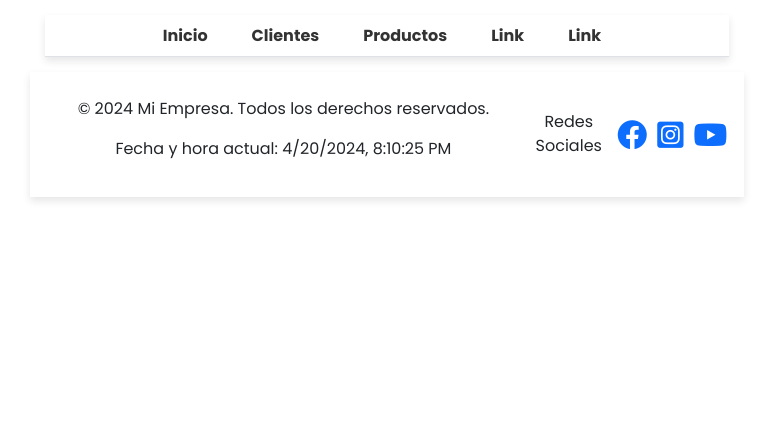
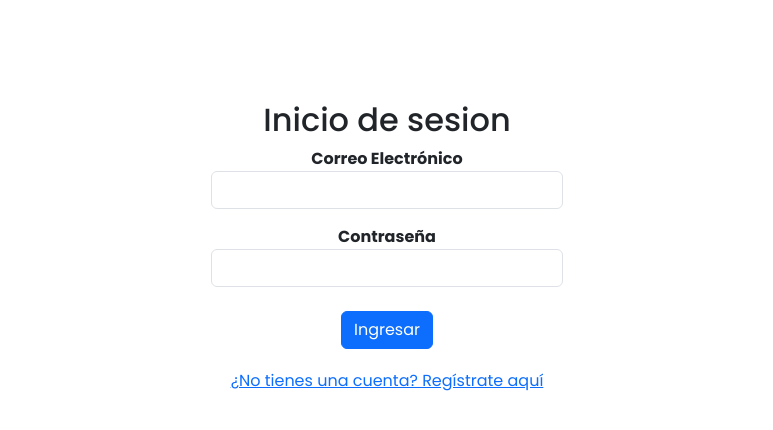
Before and after one commit to jarold-creator/proyecto-colombiaTech, a React (Create React App) app in the folder proyecto-final/frontend/: page / in a window 1280 px wide. Shown: the top 430 px of the page, without its empty margins (253-1026 px from the left). Built offline with nearby package versions, Linux system fonts and the light colour scheme.

Commit message:
Implementa el no renderizado de footer en Login

```diff
--- a/proyecto-final/frontend/package.json
+++ b/proyecto-final/frontend/package.json
@@ -11,8 +11,10 @@
     "bootstrap": "^5.3.3",
     "react": "^18.2.0",
     "react-dom": "^18.2.0",
+    "react-hook-form": "^7.51.3",
     "react-router-dom": "^6.22.3",
     "react-scripts": "5.0.1",
+    "react-toastify": "^10.0.5",
     "web-vitals": "^2.1.4"
   },
   "scripts": {
--- a/proyecto-final/frontend/src/App.js
+++ b/proyecto-final/frontend/src/App.js
@@ -1,5 +1,6 @@
 import './App.css';
-import { BrowserRouter as Router } from 'react-router-dom';
+import { BrowserRouter as Router } from'react-router-dom';
+import { useState } from'react';
 import Menu from './componentes/Menu';
 import Footer from './componentes/Footer';
 import RutasPage from './rutas/Routers';
@@ -7,13 +8,15 @@ import RutasPage from './rutas/Routers';
 
 //funcion principal
 function App() {
+
+
   return (
     <div className="App">
       <Router>
         <Menu />
         <RutasPage />
+        <Footer />
       </Router>
-      <Footer />
     </div>
   );
 }
--- a/proyecto-final/frontend/src/componentes/Footer.js
+++ b/proyecto-final/frontend/src/componentes/Footer.js
@@ -1,8 +1,11 @@
-import React, { useState, useEffect } from 'react';
-import '../estilos/Footer.css'
-
+import React, { useState, useEffect } from'react';
+import { useLocation } from'react-router-dom';
+import '../estilos/Footer.css';
 
 const Footer = () => {
+  const location = useLocation();
+  const currentPath = location.pathname;
+
   const [currentDateTime, setCurrentDateTime] = useState(new Date());
 
   useEffect(() => {
@@ -13,7 +16,11 @@ const Footer = () => {
     return () => clearInterval(intervalId);
   }, []);
 
-    return (
+  let content;
+  if (currentPath === '/') {
+    content = null;
+  } else {
+    content = (
       <div className="container-fluid contenedor-footer">
         <div className="card-body">
           <p>&copy; 2024 Mi Empresa. Todos los derechos reservados.</p>
@@ -26,7 +33,10 @@ const Footer = () => {
           <a href='#'><i className="fa-brands fa-youtube"></i></a>
         </div>
       </div>
-    )
+    );
   }
 
+  return content;
+};
+
 export default Footer;
--- /dev/null
+++ b/proyecto-final/frontend/src/componentes/Form-login.js
@@ -0,0 +1,68 @@
+import React from "react";
+import '../estilos/Form-login.css'
+import { useForm } from "react-hook-form";
+import { ToastContainer, toast } from "react-toastify";
+import "react-toastify/dist/ReactToastify.css";
+import { Link } from 'react-router-dom';
+
+const FormLogin = () => {
+
+    const {
+        register,
+        handleSubmit,
+        formState: { errors },
+    } = useForm();
+
+    const valSubmit = (data) => {
+        if (!data.email || !data.password) {
+            return;
+        }
+        console.log(data);
+        notify();
+    };
+
+    const notify = () => {
+        toast.success("¡Ingreso con Éxito!");
+    };
+
+    return (
+        <div className="contenedor-principal-formlogin">
+            <h2 className='text-center'> Inicio de sesion </h2>
+            <form onSubmit={handleSubmit(valSubmit)}>
+                <div className="mb-3">
+                    <label className="fw-bold">Correo Electrónico</label>
+                    <input className="form-control"
+                        {...register(
+                            "email", {
+                                required: { value: true, message: 'El correo electrónico es obligatorio' },
+                                pattern: { value: /^[^\s@]+@[^\s@]+\.[^\s@]+$/, message: 'El correo no es válido ingrese' }
+                            })}
+                        />
+                    {errors.email && <span className="text-danger">{errors.email.message}</span>}
+                </div>
+                <div className="mb-3">
+                    <label className="fw-bold">Contraseña</label>
+                    <input type="password" className="form-control"
+                        {...register(
+                            "password", {
+                                required: { value: true, message: 'El campo contraseña es obligatorio' },
+                                pattern: { value: /^(?=.*[a-z])(?=.*[A-Z])(?=.*\d)(?=.*[!@#$%^&*()-_=+{};:,<.>]).{8,}$/,
+                                           message: 'La contraseña debe contener al menos una mayúscula, una minúscula, un número, un carácter especial y tener una longitud mínima de 8 caracteres' }
+                                })} />
+                    {errors.password && <span className="text-danger">{errors.password.message}</span>}
+                </div>
+                <div className="d-flex flex-column mt-4">
+                    <Link to="/clientes/inicio">
+                    <button type="submit" className="btn btn-primary">Ingresar</button>
+                    </Link>
+                </div>
+                <div className="link-registrarse">
+                <Link to="/registro">¿No tienes una cuenta? Regístrate aquí</Link>
+                </div>
+            </form>
+            <ToastContainer />
+        </div>
+    );
+};
+
+export default FormLogin;
--- a/proyecto-final/frontend/src/componentes/Menu.js
+++ b/proyecto-final/frontend/src/componentes/Menu.js
@@ -1,7 +1,15 @@
 import '../estilos/Menu.css';
+import { useLocation } from 'react-router-dom';
 import { Link } from 'react-router-dom';
 
 const Menu = () => {
+
+  const location = useLocation();
+  if (location.pathname === '/') {
+    return null;
+  }
+
+
   return (
     <div className='contenedor-menu'>
       <ul className="nav nav-tabs justify-content-center">
--- /dev/null
+++ b/proyecto-final/frontend/src/estilos/Form-login.css
@@ -0,0 +1,13 @@
+.contenedor-principal-formlogin{
+    margin-bottom: 800px;
+    margin-top: 80px;
+    padding: 20px;
+    border: 1px solid white;
+    border-radius: 10px;
+    height: auto;
+}
+
+.link-registrarse{
+    margin: 10px;
+    padding: 10px;
+}
--- a/proyecto-final/frontend/src/rutas/Routers.jsx
+++ b/proyecto-final/frontend/src/rutas/Routers.jsx
@@ -3,11 +3,13 @@ import MostrarCliente from '../componentes/MostrarCliente';
 import AgregarCliente from '../componentes/AgregarCliente';
 import ActualizarCliente from '../componentes/ActualizarCliente';
 import Inicio from '../componentes/Inicio';
+import FormLogin from '../componentes/Form-login';
 
 
-const RutasPage = () => {
+const RutasPage = ({ showFooter }) => {
   return (
     <Routes>
+      <Route path='/' element={<FormLogin />} />
       <Route path='/clientes' element={<MostrarCliente />} />
       <Route path='/clientes/inicio' element={<Inicio />}/>
       <Route path='/clientes/agregar' element={<AgregarCliente />} />
```
Also changed, not shown: 1 other file (tests, documents, lock files or other folders). Lines whose indentation alone changed are shown as unchanged.
